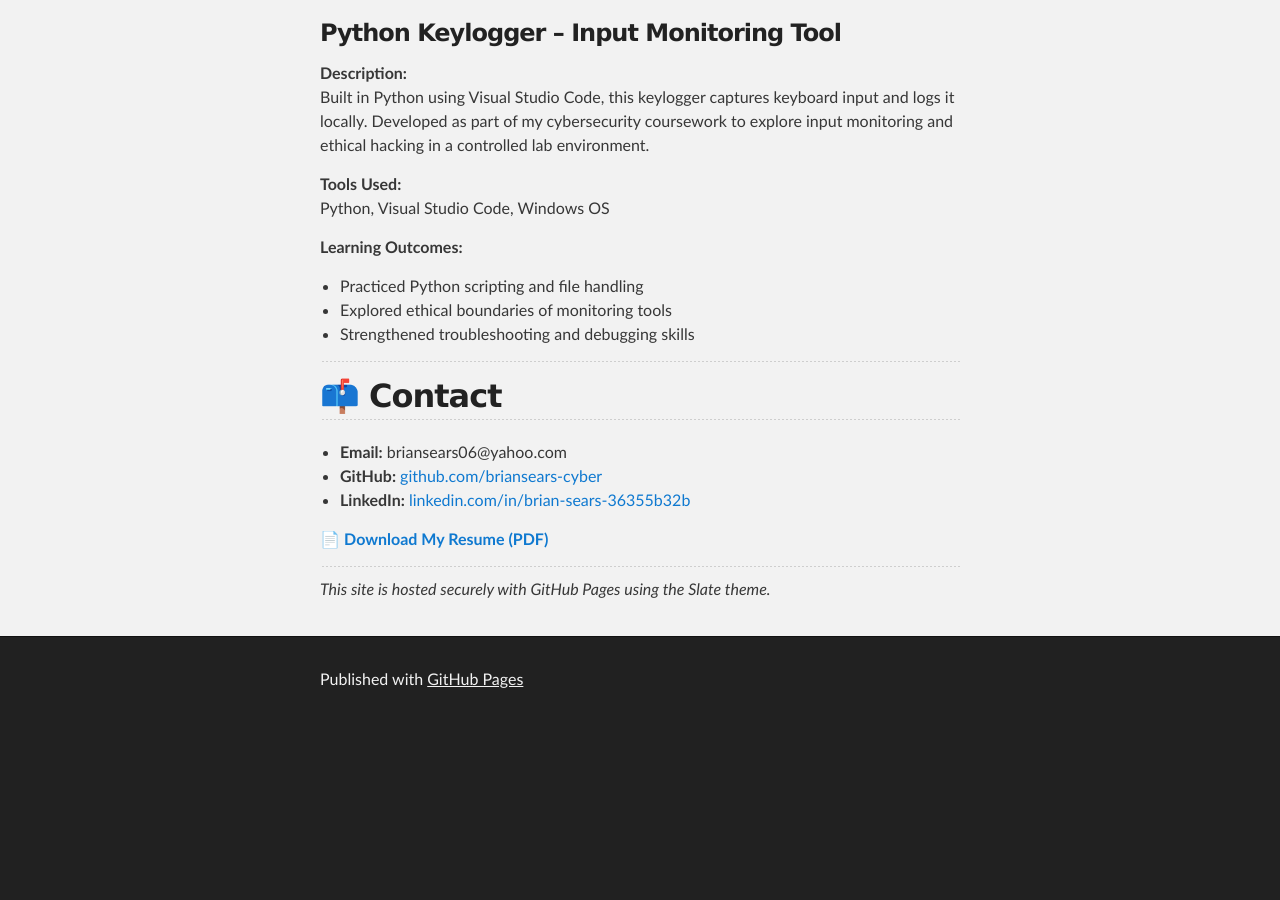
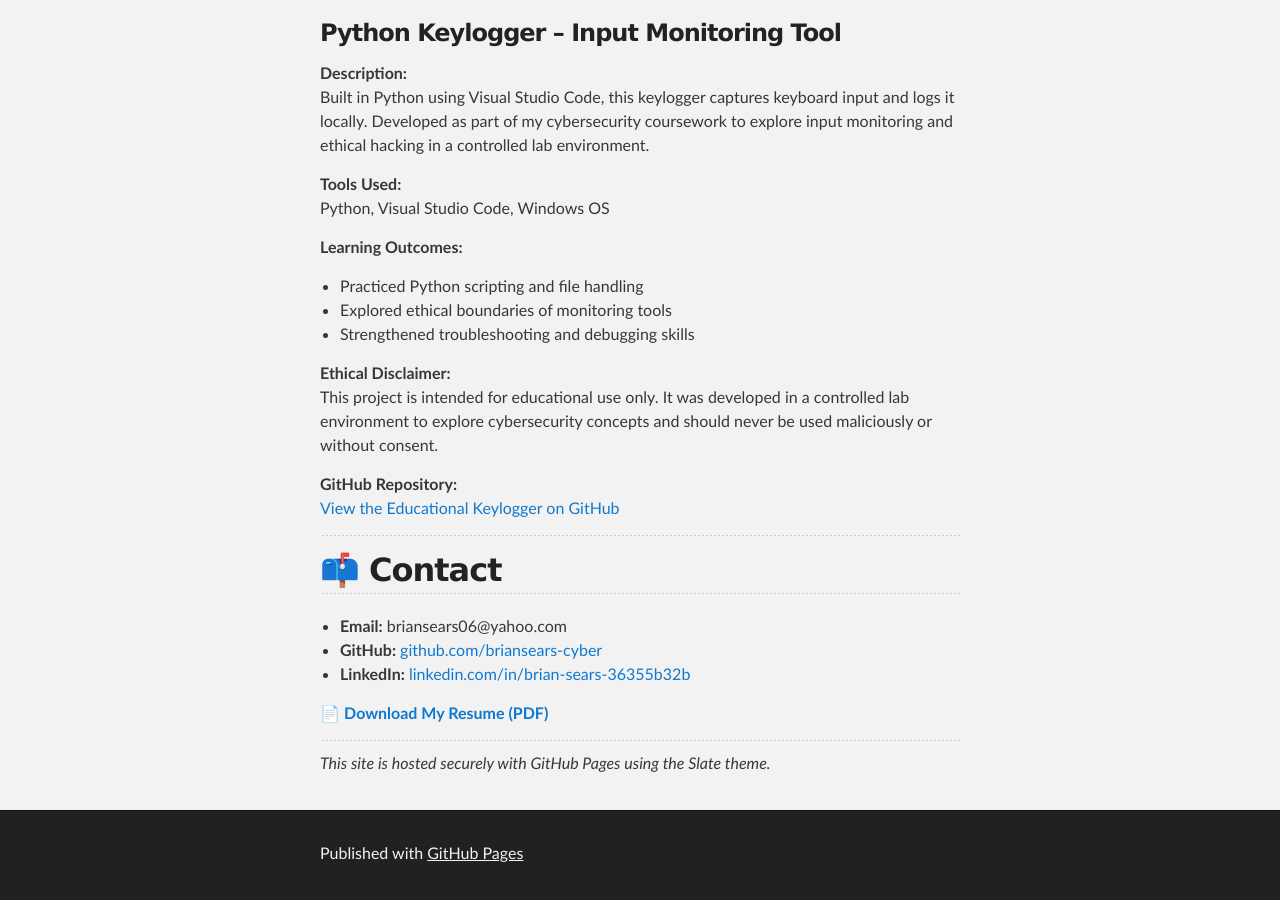
Before and after one commit to briansears-cyber/briansears-cyber.github.io, a Jekyll site: the page built from index.md, in a window 1280 px wide and 900 px high, scrolled down 772 px. Built offline with Jekyll 4.4.1, drawn with Linux system fonts in a browser that asks for light colours; before the commit the page ends 1498 px from its top, so only the background shows below that.

Commit message:
Update index.md

```diff
--- a/index.md
+++ b/index.md
@@ -27,6 +27,12 @@ Python, Visual Studio Code, Windows OS
 - Explored ethical boundaries of monitoring tools
 - Strengthened troubleshooting and debugging skills
 
+**Ethical Disclaimer:**
+This project is intended for educational use only. It was developed in a controlled lab environment to explore cybersecurity concepts and should never be used maliciously or without consent.
+
+**GitHub Repository:**
+[View the Educational Keylogger on GitHub](https://github.com/briansears-cyber/python-keylogger)
+
 
 ---
 
```
